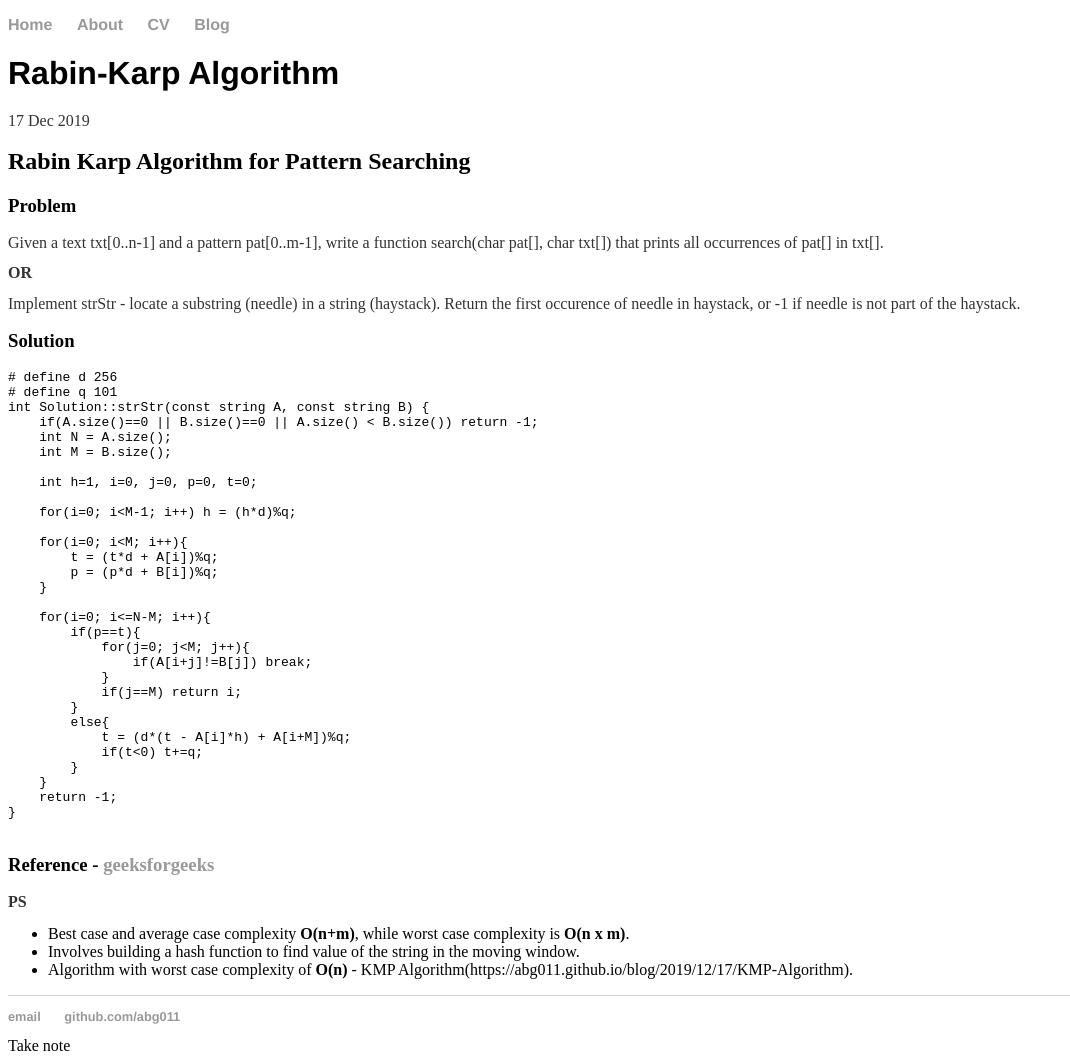
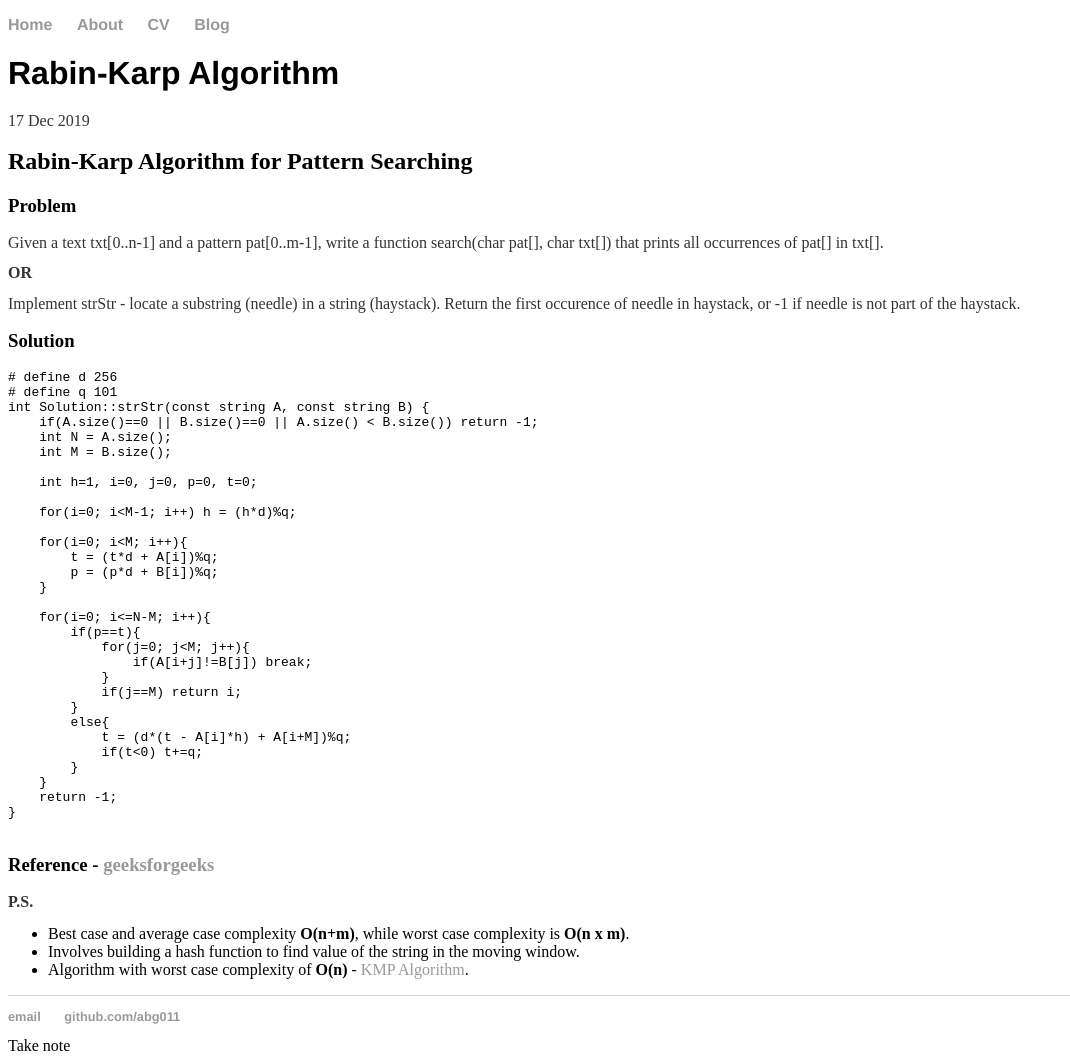
Before and after one commit to abhigupta543/abg011.github.io, a Jekyll site: the page built from _posts/2019-12-17-Rabin-Karp-Algorithm.md, in a window 1280 px wide. Shown: the whole page, without its empty margins (0-1070 px from the left). Built offline with Jekyll 4.4.1, drawn with Linux system fonts in a browser that asks for light colours.

Commit message:
Update 2019-12-17-Rabin-Karp-Algorithm.md

```diff
--- a/_posts/2019-12-17-Rabin-Karp-Algorithm.md
+++ b/_posts/2019-12-17-Rabin-Karp-Algorithm.md
@@ -3,7 +3,7 @@ layout: post
 title: "Rabin-Karp Algorithm"
 date: 2019-12-17
 ---
-## Rabin Karp Algorithm for Pattern Searching
+## Rabin-Karp Algorithm for Pattern Searching
 ### Problem
 Given a text txt[0..n-1] and a pattern pat[0..m-1], write a function search(char pat[], char txt[]) that prints all occurrences of pat[] in txt[].
 
@@ -48,7 +48,7 @@ int Solution::strStr(const string A, const string B) {
 
 ### Reference - [geeksforgeeks](https://www.geeksforgeeks.org/rabin-karp-algorithm-for-pattern-searching/)
 
-**PS**
+**P.S.**
 - Best case and average case complexity **O(n+m)**, while worst case complexity is **O(n x m)**.
 - Involves building a hash function to find value of the string in the moving window.
-- Algorithm with worst case complexity of **O(n)** - KMP Algorithm(https://abg011.github.io/blog/2019/12/17/KMP-Algorithm).
+- Algorithm with worst case complexity of **O(n)** - [KMP Algorithm](https://abg011.github.io/blog/2019/12/17/KMP-Algorithm).
```
